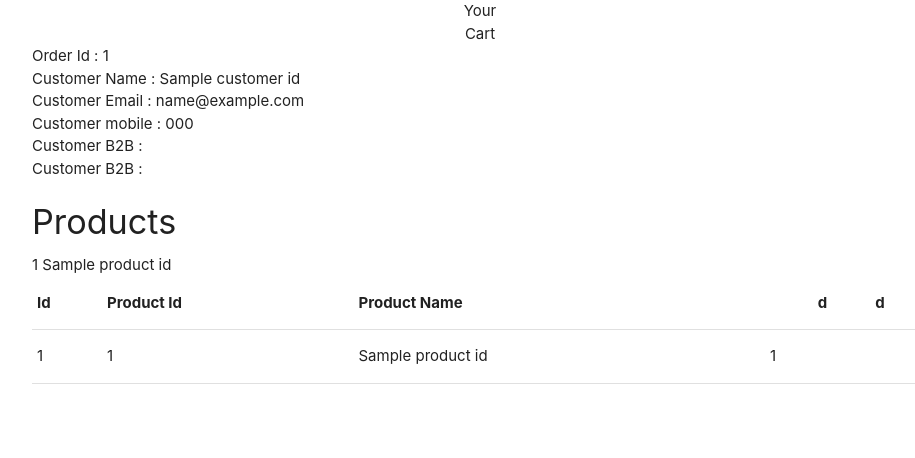
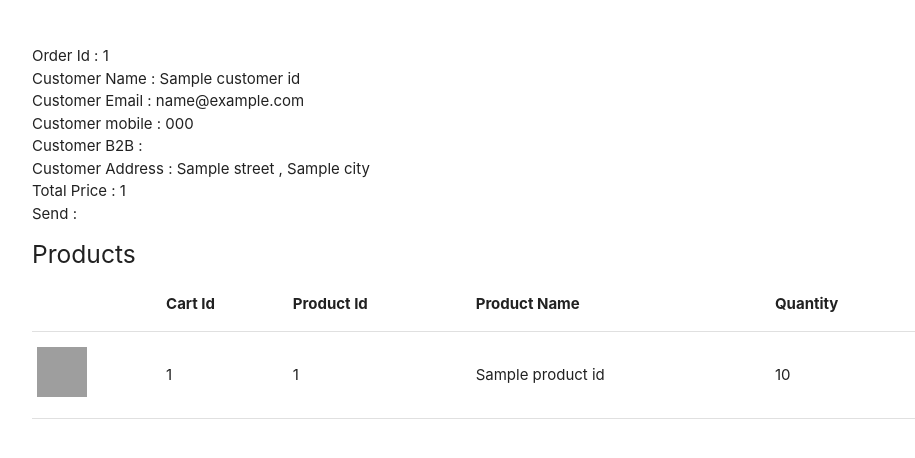
Before and after one commit to nkkumawat/ChefSolutions, a Django app: template templates/manageCS/singleorder.html in a window 1280 px wide. Shown: the part 64-522 px from the top of the page, without its empty margins (160-1075 px from the left). Run offline with Django 3.2, Linux system fonts and the light colour scheme; the template is opened without the code that fills it: most values are stand-ins (such as "Sample title", 1, 10 or a date in 2020); some web fonts are replaced; grey boxes are pictures that could not be loaded.

Commit message:
manage order

```diff
--- a/templates/manageCS/singleorder.html
+++ b/templates/manageCS/singleorder.html
@@ -3,10 +3,7 @@
 
 {% block content %}
 
-<div class="top-image">
-    <div class="first center-align">Your</div>
-    <div class="second center-align">Cart</div>
-</div>
+<br><br>
 
 <div class="container">
 
@@ -16,26 +13,29 @@
         Customer Email : {{ order.customer_id.email }}<br>
         Customer mobile : {{ order.customer_id.mobile }}<br>
         Customer B2B : {{ order.customer_id.is_b2b }}<br>
-        Customer B2B : {{ order.customer_id.is_b2b }}<br>
-        <h4>Products</h4>
+        {% for add in address %}
+        Customer Address : {{ add.street }} , {{ add.city }}
+        {% endfor %}<br>
+        Total Price : {{ order.total_price }}<br>
+        Send : <br>
+        <h5>Products</h5>
         <table>
             <thead>
-                <th>Id</th>
+                <th></th>
+                <th>Cart Id</th>
                 <th>Product Id</th>
                 <th>Product Name</th>
-                <th></th>
-                <th>d</th>
-                <th>d</th>
+                <th>Quantity</th>
+
             </thead>
             <tbody>
                 {% for c in cart %}
                     <tr>
+                    <td><img src="/{{ c.product_id.picture_1 }}" style="width: 50px; height: 50px;" alt="product"> </td>
                     <td>{{ c.id }}</td>
                     <td>{{ c.product_id.id }}</td>
                     <td>{{ c.product_id.name }}</td>
-                    <td>{{ c.id }}</td>
-                    {{ c.id }}
-                    {{ c.product_id.name }}
+                    <td>{{ c.quantity }}</td>
                     </tr>
                 {% endfor %}
 
```
Also changed, not shown: manageCS/views.py (+13 -12 lines), db.sqlite3, static/products/images/1.jpg (added), static/products/images/3.jpg (added), static/products/images/8.jpg (added).
